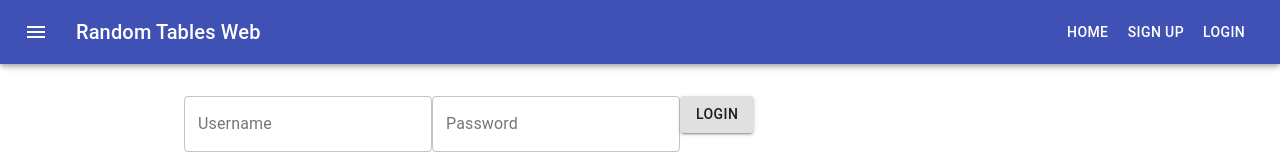
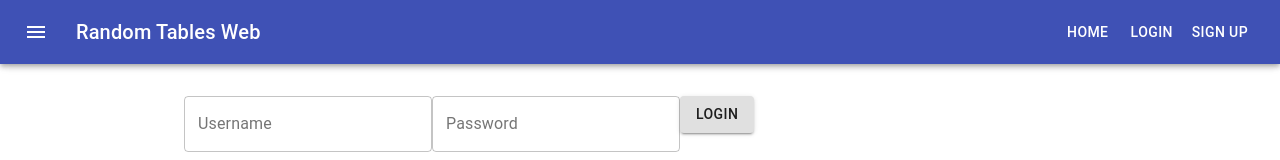
Before and after one commit to dlameter/random_tables_web, a React (Create React App) app in the folder frontend/: page /login in a window 1280 px wide. Shown: the top 160 px of the page. Built offline with nearby package versions, Linux system fonts and the light colour scheme.

Commit message:
Added auth hook and made nav bar use it to display different links based on whether a user was logged in or not.

```diff
--- a/frontend/src/App.js
+++ b/frontend/src/App.js
@@ -17,7 +17,7 @@ import Home from './Home.js';
 import { AccountPage } from './Account.js';
 import CreateAccount from './CreateAccount.js';
 import LoginForm from './LoginForm.js';
-import { useCookies } from 'react-cookie';
+import { useAuth } from './auth.js';
 
 const useStyles = makeStyles((theme) => ({
     root: {
@@ -37,7 +37,7 @@ const useStyles = makeStyles((theme) => ({
 function App() {
     const classes = useStyles();
 
-    const [cookies] = useCookies(['EXAUTH']);
+    const auth = useAuth();
 
     return (
         <Router>
@@ -50,13 +50,16 @@ function App() {
                         Random Tables Web
                     </Typography>
                     <Button color="inherit" component={Link} to="/">Home</Button>
-                    {!cookies.EXAUTH &&
-                        <Button color="inherit" component={Link} to="/signup">Sign up</Button>
-                    }
-                    {cookies.EXAUTH &&
-                        <Button color="inherit" component={Link} to="/signup">Log out</Button>
-                    }
-                    <Button color="inherit" component={Link} to="/login">Login</Button>
+                    {auth.user ? (
+                        <>
+                            <Button color="inherit" onClick={() => auth.logout()}>Log out</Button>
+                        </>
+                    ) : (
+                            <>
+                                <Button color="inherit" component={Link} to="/login">Login</Button>
+                                <Button color="inherit" component={Link} to="/signup">Sign up</Button>
+                            </>
+                        )}
                 </Toolbar>
             </AppBar>
             <Toolbar></Toolbar>
--- a/frontend/src/BackendURLBuilder.js
+++ b/frontend/src/BackendURLBuilder.js
@@ -13,6 +13,10 @@ class BackendURLBuilder {
         return urlBase + "/login";
     }
 
+    static logout() {
+        return urlBase + "/logout";
+    }
+
     static withPath(path) {
         return urlBase + path;
     }
--- a/frontend/src/LoginForm.js
+++ b/frontend/src/LoginForm.js
@@ -1,8 +1,7 @@
 import { Button, TextField } from '@material-ui/core';
-import axios from 'axios';
 import React, { useState } from 'react';
 import { Redirect } from 'react-router-dom';
-import BackendURLBuilder from './BackendURLBuilder';
+import { useAuth } from './auth.js';
 
 export default function LoginForm(props) {
     const [username, setUsername] = useState("");
@@ -10,10 +9,10 @@ export default function LoginForm(props) {
     const [error, setError] = useState(null);
     const [redirect, setRedirect] = useState(false);
 
+    const auth = useAuth();
+
     function onSubmit(e) {
-        const url = BackendURLBuilder.login();
-        const data = { username: username, password: password };
-        axios.post(url, data, { withCredentials: true }).then((result) => { setRedirect(true) }, (error) => { setError(error) });
+        auth.login(username, password).then((result) => { setRedirect(true) }, (error) => { setError(error) });
         e.preventDefault();
     }
 
--- /dev/null
+++ b/frontend/src/auth.js
@@ -0,0 +1,33 @@
+import axios from 'axios';
+import React, { createContext, useContext, useState } from 'react';
+import BackendURLBuilder from './BackendURLBuilder';
+
+const authContext = createContext();
+
+export function ProvideAuth({ children }) {
+    const auth = useProvideAuth();
+    return <authContext.Provider value={auth}>{children}</authContext.Provider>
+}
+
+export const useAuth = () => {
+    return useContext(authContext);
+}
+
+function useProvideAuth() {
+    const [user, setUser] = useState(null);
+
+    const login = (username, password) => {
+        const url = BackendURLBuilder.login();
+        const data = { username: username, password: password };
+        return axios.post(url, data, { withCredentials: true })
+            .then((response) => { setUser(response.data); return response; });
+    }
+
+    const logout = () => {
+        const url = BackendURLBuilder.logout();
+        return axios.post(url, null, { withCredentials: true })
+            .then((response) => { setUser(null); return response; });
+    }
+
+    return { user, login, logout };
+}
--- a/frontend/src/index.js
+++ b/frontend/src/index.js
@@ -4,11 +4,14 @@ import ReactDOM from 'react-dom';
 import './index.css';
 import App from './App';
 import reportWebVitals from './reportWebVitals';
+import { ProvideAuth } from './auth';
 
 ReactDOM.render(
   <React.StrictMode>
     <CookiesProvider>
-      <App />
+      <ProvideAuth>
+        <App />
+      </ProvideAuth>
     </CookiesProvider>
   </React.StrictMode>,
   document.getElementById('root')
```
